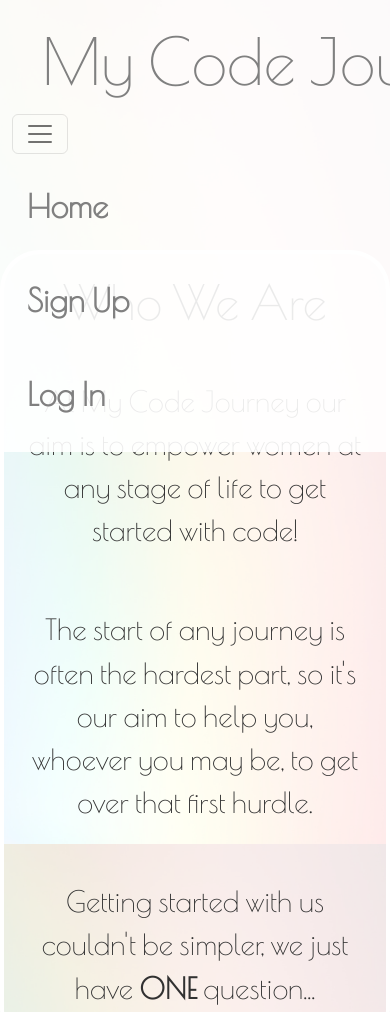
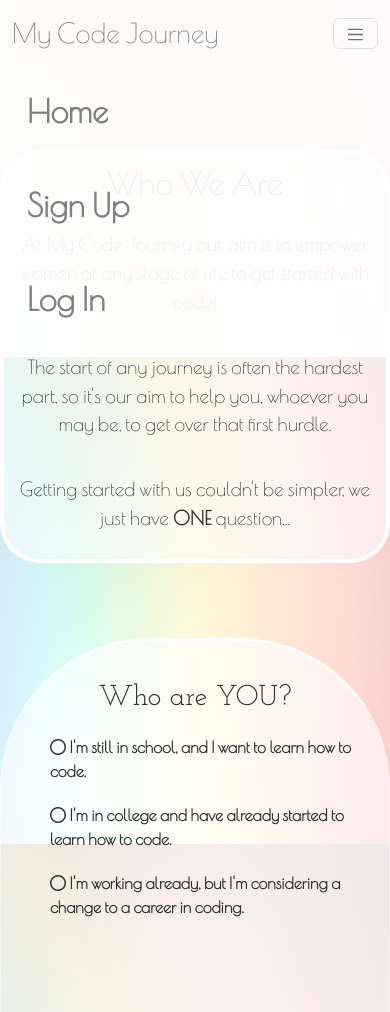
Before and after one commit to MarcelloMuy/Hackathon-Repo, a Django app: page / in a window 390 px wide, after a click that opens the changed part; the page is wider, and only the part inside the window is pictured. Shown: the top 1012 px of that part. Run offline with Django 3.2, Linux system fonts and the light colour scheme; some libraries are stand-ins or nearby versions; some web fonts are replaced.

Commit message:
Improve responsivity on small devices

```diff
--- a/home/templates/home/index.html
+++ b/home/templates/home/index.html
@@ -36,7 +36,7 @@
 <section id="who-section">
     <div class="container">
         <div class="row">
-            <div class="col-8 offset-2">
+            <div class="col-sm-12 offset-sm-0 col-md-8 offset-md-2">
                 <h1 id="who-heading" class="text-center">Who are YOU?</h1>
                 <ul class="who-list">
                     <li class="who-list-option">
--- a/static/css/base.css
+++ b/static/css/base.css
@@ -24,11 +24,6 @@ body {
   margin-bottom: 250px;
   background-color: rgba(255, 255, 255,0.9);
 }
-
-/* .navbar-fixed:not(.navbar-fixed:hover) {
-  transition: 2000ms;
-  background-color: rgba(0,0,0,0.3);
-} */
 
 .navbar-brand, .navbar-brand:hover {
   font-family: 'Poiret One';
@@ -138,19 +133,40 @@ body {
   text-align: center;
 }
 
-/* .login-button button {
+@media only screen and (max-width: 768px) {
+  .navbar-brand, .navbar-brand:hover {
+    font-family: 'Poiret One';
+    color: grey;
+    font-size: 2rem;
+    margin-left: 0px;
+    font-weight: none !important;
+  }
 
-} */
+  .navbar-toggler-icon {
+    font-size: small;
+    margin: 0px;
+    padding: 0px;
+  }
 
-/* .login-button span {
-  text-decoration: none;
-  color: black;
-} */
+  .nav-link:hover {
+    border-bottom: none;
+  }
 
-/* .login-button:hover {
-  background-color: #aaa;
-} */
+}
 
-/* .login-button span:hover {
-  color: whitesmoke;
-} */
+@media only screen and (max-width: 425px) {
+  .navbar-brand, .navbar-brand:hover {
+    font-family: 'Poiret One';
+    color: grey;
+    font-size: 1.7rem;
+    margin-left: 0px;
+    font-weight: none !important;
+  }
+
+  .navbar-toggler-icon {
+    font-size: small;
+    margin: 0px;
+    padding: 0px;
+  }
+
+}
--- a/static/css/index.css
+++ b/static/css/index.css
@@ -69,3 +69,62 @@
     font-family: 'Poiret One';
     font-weight: bold;
   }
+
+  @media only screen and (max-width: 768px) {
+
+    /* INTRO SECTION */
+
+    #intro-container {
+      margin-left: auto;
+      margin-right: auto;
+      margin-top: 150px;
+      border-radius: 40px;
+      padding: 0px;
+    }
+
+    #intro-heading {
+      font-size: 2rem;
+      font-family: 'Poiret One';
+      padding: 10px;
+    }
+
+    .intro-text {
+      font-size: 1.2rem;
+      font-family: 'Poiret One';
+      padding: 10px;
+      color: rgb(49, 49, 49);
+    }
+
+    #hero-image {
+      display: none;
+    }
+
+    /* WHO SECTION */
+
+  #who-section {
+    margin-top: 25px;
+    padding: 5px;
+    padding-bottom: 100px;
+    border-radius: 150px 150px 0px 0px;
+    border-top: white solid 3px;
+    border-left: rgba(255, 255, 255, 0.5) solid 0.5px;
+    border-right: rgba(255, 255, 255, 0.5) solid 0.5px;
+    margin-right: auto;
+  }
+
+  #who-heading {
+    margin-top: 35px;
+    font-size: 1.8rem;
+  }
+
+  .who-list {
+    list-style-type: none;
+  }
+
+  .who-list-option {
+    font-size: 1rem;
+    margin-top: 20px;
+    font-family: 'Poiret One';
+    padding: 0px;
+  }
+  }
```
